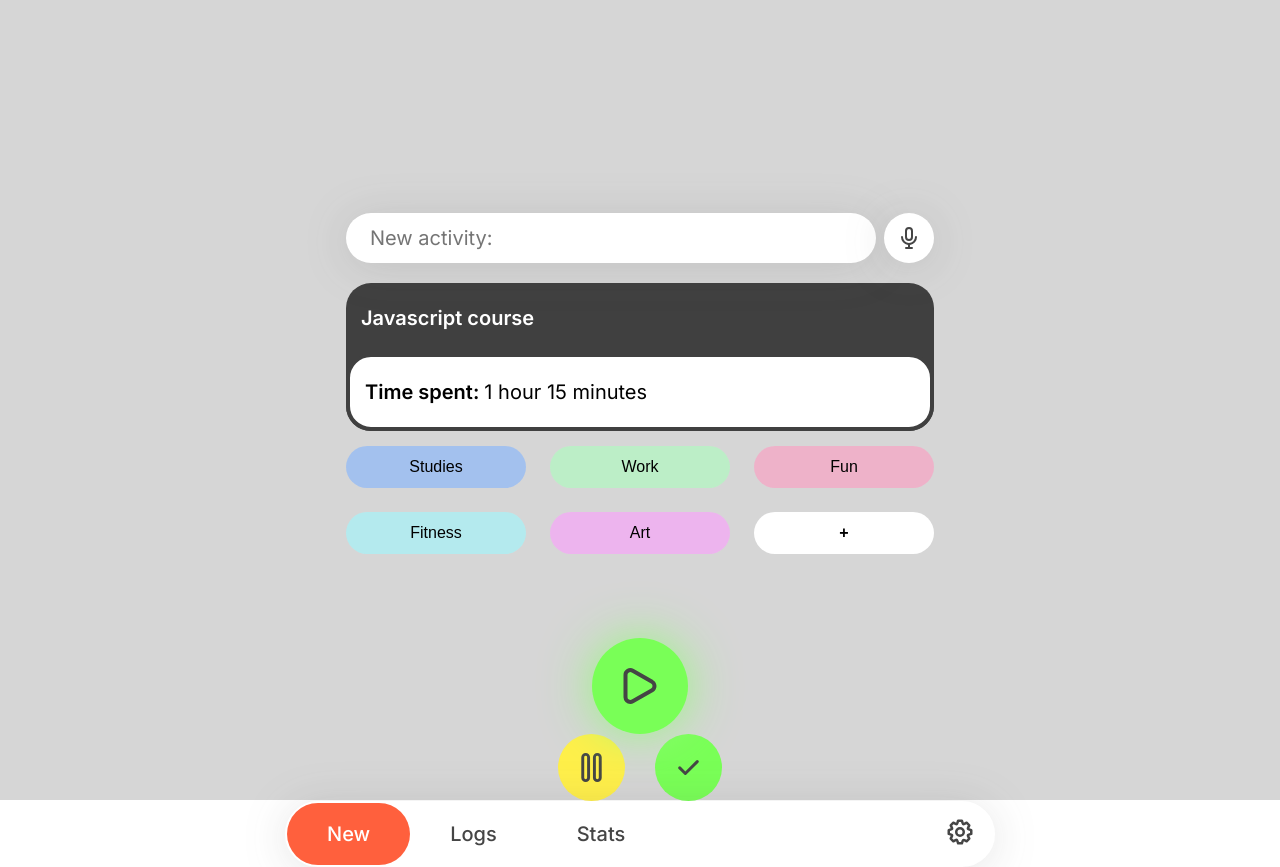
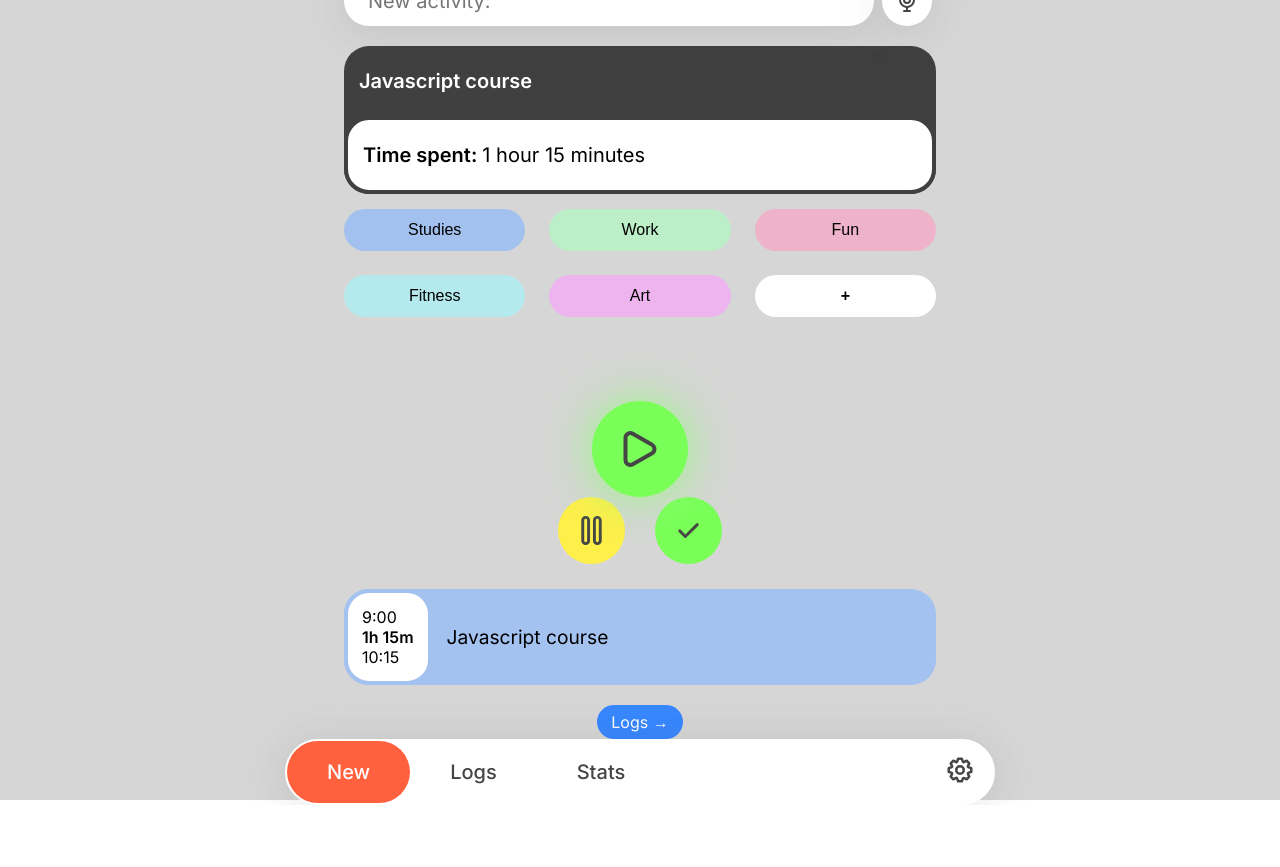
Before and after one commit to niknorf/next-timewatch, a Next.js app: page / in a window 1280 px wide. After the commit the page ends 805 px from the top, so only its background shows below. Built offline with nearby package versions, Linux system fonts and the light colour scheme.

Commit message:
Activity and toLogs components

```diff
--- /dev/null
+++ b/components/Activity/Activity.js
@@ -0,0 +1,16 @@
+import styles from './Activity.module.css';
+
+export default function Activity() {
+    return (
+        <div className={styles.activity}>
+            <div className={styles.time}>
+                <span className={styles.startTime}>9:00</span>
+                <span className={styles.spentTime}>1h 15m</span>
+                <span className={styles.endTime}>10:15</span>
+            </div>
+            <div className={styles.activityTitle}>
+                <span className={styles.activityTitleText}>Javascript course</span>
+            </div>
+        </div>
+    )
+}
--- /dev/null
+++ b/components/Activity/Activity.module.css
@@ -0,0 +1,29 @@
+.activity {
+    display: flex;
+    background-color: #A4C2EF;
+    border-radius: 25px;
+    margin-top: 25px;
+}
+
+.time {
+    display: flex;
+    flex-direction: column;
+    background-color: white;
+    border-radius: 25px;
+    padding: 14px;
+    border: 4px solid #A4C2EF;
+}
+
+.activityTitle {
+    display: flex;
+    align-items: center;
+}
+
+.spentTime {
+    font-weight: 600;
+}
+
+.activityTitle {
+    font-size: 1.2rem;
+    margin-left: 15px;
+}
--- /dev/null
+++ b/components/Buttons/ToLogs.js
@@ -0,0 +1,14 @@
+import styles from './ToLogs.module.css';
+import Link from 'next/link';
+
+export default function ToLogs() {
+    return (
+        <div className={styles.ToLogsContainer}>
+            <Link href="/logs">
+                <a className={styles.toLogsButton}>
+                    Logs →
+                </a>
+            </Link>
+        </div>
+    )
+}
--- /dev/null
+++ b/components/Buttons/ToLogs.module.css
@@ -0,0 +1,13 @@
+.ToLogsContainer {
+    display: flex;
+    justify-content: center;
+    margin-top: 20px;
+}
+
+.toLogsButton {
+    text-decoration: none;
+    background: #3787FF;
+    color: white;
+    border-radius: 25px;
+    padding: 7px 14px;
+}
--- a/components/Input/Input.module.css
+++ b/components/Input/Input.module.css
@@ -1,6 +1,6 @@
 .activityInput {
   /* margin-top: 50vh; */
-  margin-top: 40vh; /* temporary */
+  margin-top: 20px; /* temporary */
   display: flex;
 }
 
--- a/components/layout.js
+++ b/components/layout.js
@@ -4,7 +4,7 @@ export default function Layout({ children }) {
   return (
     <>
       <div className="App">
-        <main>{children}</main>
+        <main className="Main">{children}</main>
         <Menu />
         <style jsx>{`
           .App {
@@ -16,6 +16,10 @@ export default function Layout({ children }) {
             align-items: center;
             padding: 0 16px;
           }
+          .Main {
+            max-width: 592px;
+            width: 100%;
+          }
         `}</style>
       </div>
     </>
--- a/pages/index.js
+++ b/pages/index.js
@@ -4,6 +4,8 @@ import Layout from "../components/layout";
 import Time from "../components/Time/Time";
 import Categories from "../components/Categories/Categories";
 import Buttons from "../components/Buttons/Buttons";
+import Activity from "../components/Activity/Activity";
+import ToLogs from "../components/Buttons/ToLogs";
 
 export default function Home() {
   return (
@@ -16,6 +18,8 @@ export default function Home() {
         <Time />
         <Categories />
         <Buttons />
+        <Activity />
+        <ToLogs />
       </div>
     </Layout>
   );
--- a/pages/logs.js
+++ b/pages/logs.js
@@ -1,6 +1,7 @@
 import Head from "next/head";
 import { PrismaClient } from "@prisma/client";
 import Layout from "../components/layout";
+import Activity from "../components/Activity/Activity";
 
 export const getStaticProps = async () => {
   const prisma = new PrismaClient();
@@ -33,6 +34,7 @@ export default function Logs({ activities }) {
             </li>
           ))}
         </ul>
+        <Activity />
       </Layout>
     </>
   );
```
